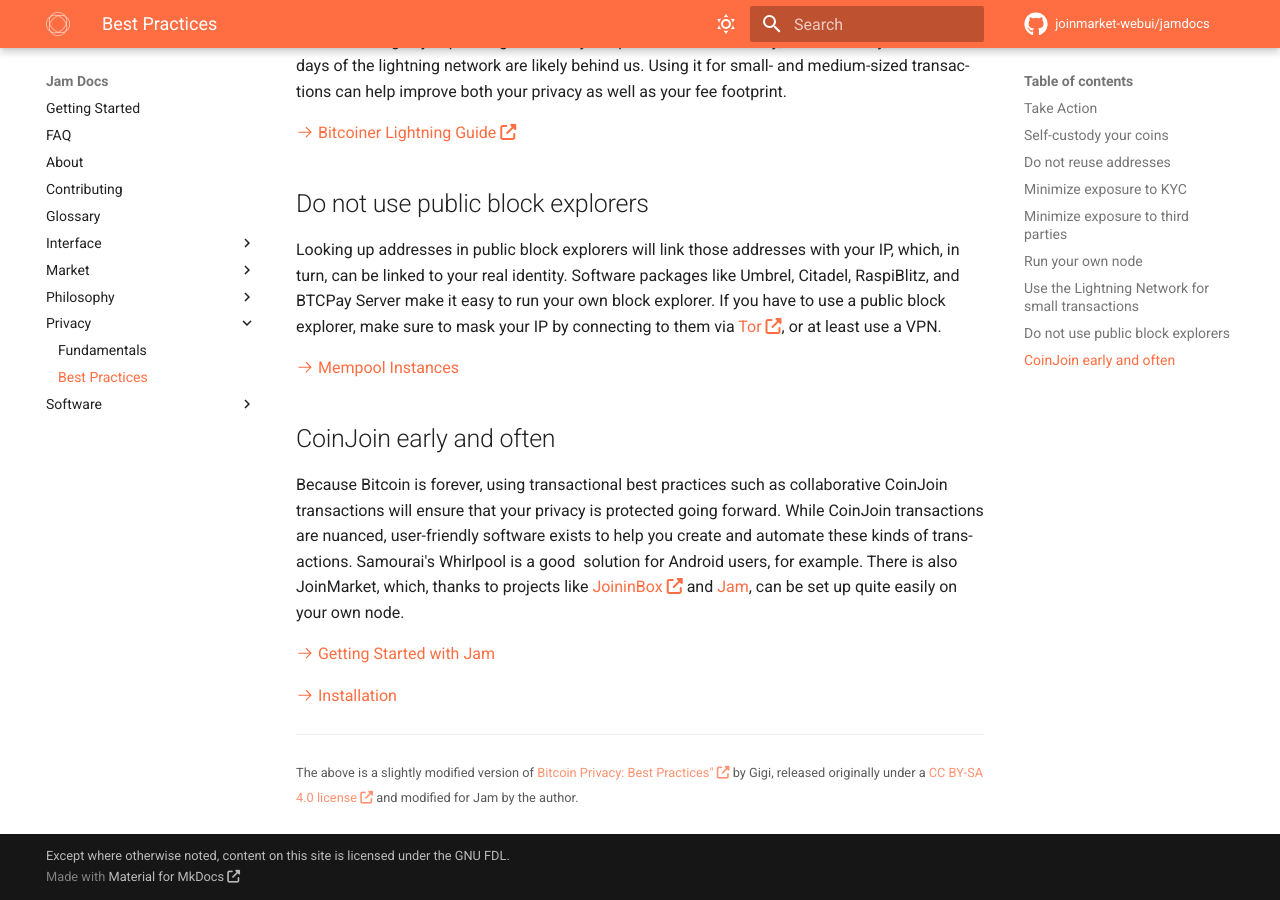
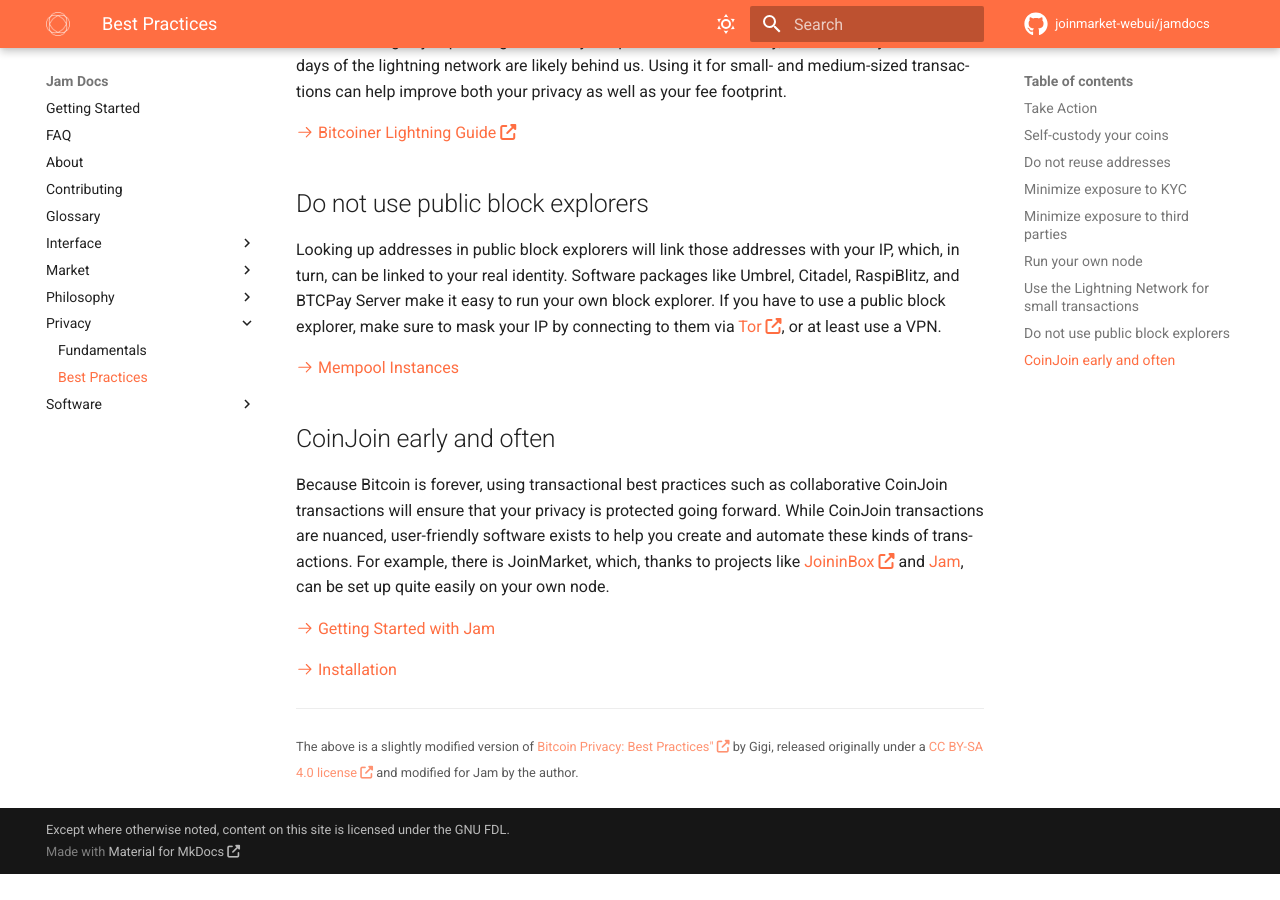
Before and after one commit to joinmarket-webui/jamdocs, an MkDocs documentation site: the page built from docs/privacy/02-best-practices.md, in a window 1280 px wide and 900 px high, scrolled down 1888 px. Built offline with MkDocs 1.6.1 and Material for MkDocs 9.7.7, drawn with Linux system fonts in a browser that asks for light colours; nearby versions of some CDN libraries; comment, search, counter and statistics services are not loaded; after the commit the page ends 2762 px from its top, so only the background shows below that.

Commit message:
docs: remove android apps

```diff
--- a/docs/privacy/02-best-practices.md
+++ b/docs/privacy/02-best-practices.md
@@ -111,8 +111,7 @@
 collab­o­ra­tive CoinJoin trans­ac­tions will ensure that your privacy is
 protected going forward. While CoinJoin trans­ac­tions are nuanced,
 user-friendly software exists to help you create and automate these kinds of
-trans­ac­tions. Samourai's Whirlpool is a good  solution for Android users, for
-example. There is also JoinMarket, which, thanks to projects like
+trans­ac­tions. For example, there is JoinMarket, which, thanks to projects like
 [JoininBox](https://github.com/openoms/joininbox) and [Jam](/), can be set up
 quite easily on your own node.
 
```
